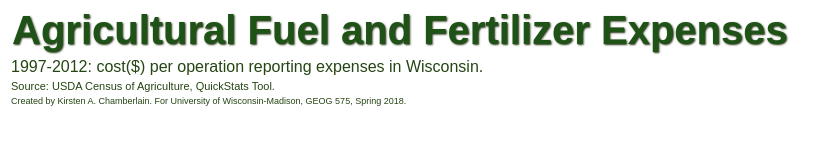
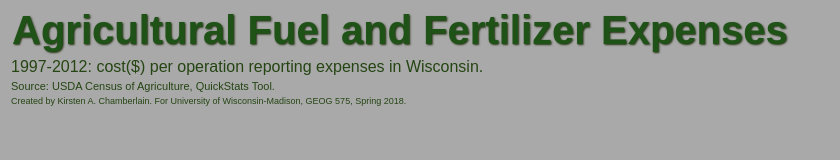
Before and after one commit to KaChamb27/d3-coordinated-viz, a plain HTML site: page index.html in a window 1280 px wide. Shown: the whole page, without its empty margins (0-840 px from the left). Drawn offline with Linux system fonts and the light colour scheme; no server answers.

Commit message:
Changed background color
Changed background color back to original dark gray.

```diff
--- a/css/style.css
+++ b/css/style.css
@@ -1,5 +1,5 @@
 body {
-    background-color: white;
+    background-color: darkgray;
 }
 
 h1 {
```
